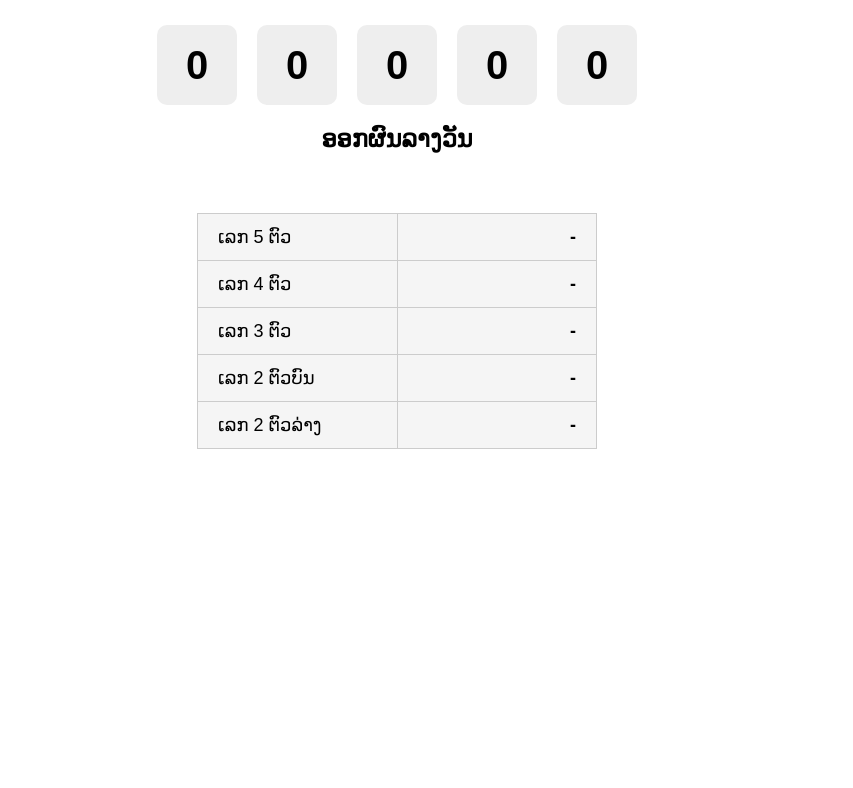
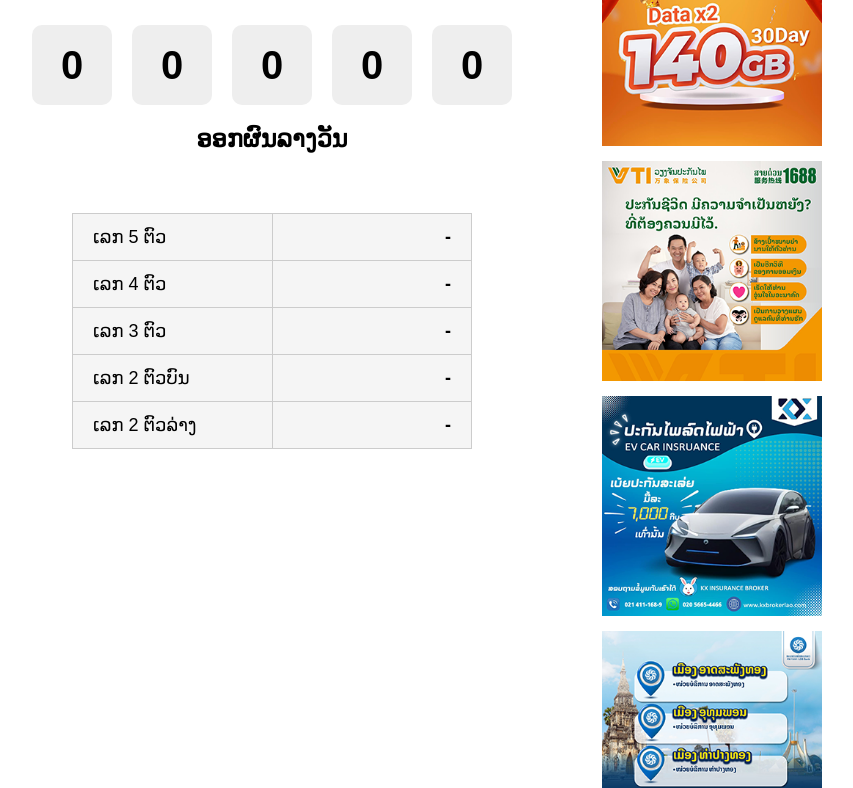
Before and after one commit to vip-lotto/vip-lotto-web, a website: page public/index.html in a window 1280 px wide. Shown: the part 142-930 px from the top of the page, without its empty margins (243-1096 px from the left). Before the commit the page ends 800 px from the top, so only its background shows below. Drawn offline with Linux system fonts and the light colour scheme; no server answers.

Commit message:
update css layout

```diff
--- a/public/index.html
+++ b/public/index.html
@@ -11,6 +11,8 @@
 </head>
 
 <body>
+<div class="container">
+    <div class="content">
 
 <h1>ລາວ VIP ງວດປະຈຳວັນທີ່ <span id="date"></span></h1>
 
@@ -32,8 +34,19 @@
     <tr><td>ເລກ 2 ຕົວລ່າງ</td><td id="n2b">-</td></tr>
 </table>
 
+</div> <!-- ปิด content -->
+
+<div class="ads">
+    <img src="01.Data.x2.png">
+    <img src="02.VTI.png">
+    <img src="03.EV.CAR.png">
+    <img src="04.LDB.TRUST.png">
+</div>
+
+</div> <!-- ปิด container -->
 
 <script src="script.js"></script>
 
+
 </body>
 </html>
--- a/public/style.css
+++ b/public/style.css
@@ -55,3 +55,19 @@ border-radius:10px;
     text-align: right;
     font-weight: bold;
 }
+.container{
+    display: flex;
+    justify-content: center;
+    align-items: flex-start;
+    gap: 30px;
+}
+
+.content{
+    width: 600px;
+}
+
+.ads img{
+    width: 220px;
+    display: block;
+    margin-bottom: 15px;
+}
```
Also changed, not shown: public/01.Data.x2.png (added), public/02.VTI.png (added), public/03.EV.CAR.png (added), public/04.LDB.TRUST.png (added).
